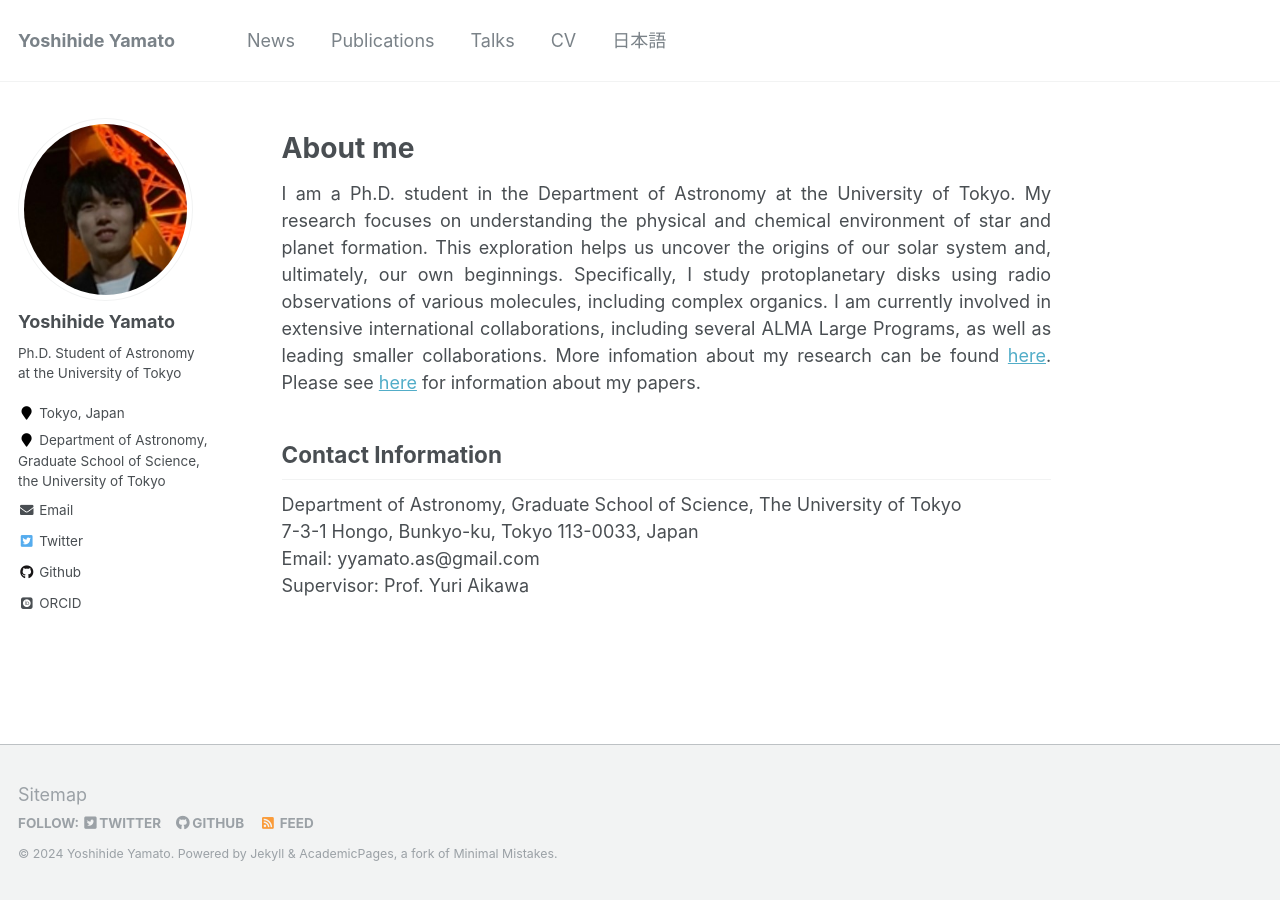
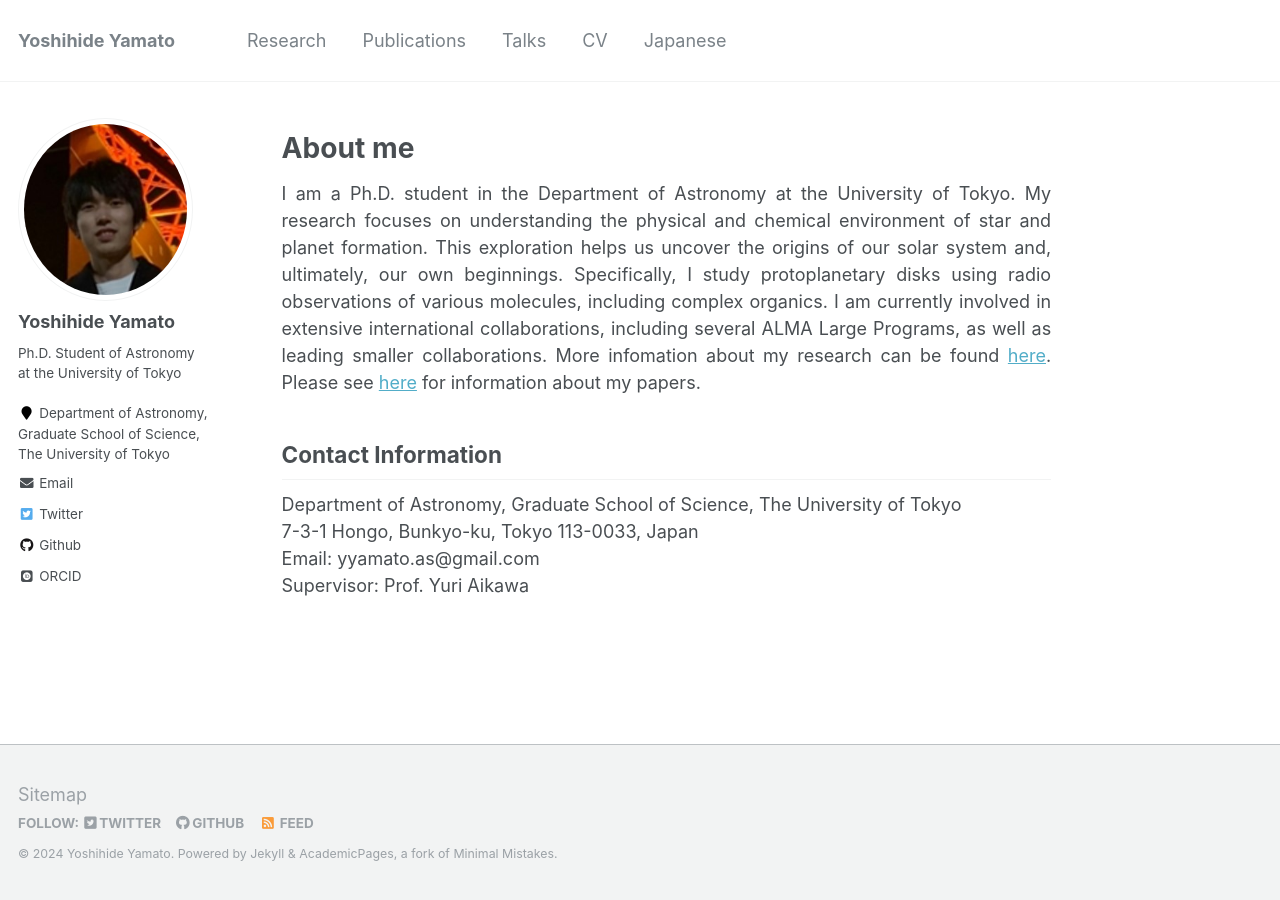
Before and after one commit to yyamato-as/website, a Jekyll site: the page built from _pages/about.md, in a window 1280 px wide. Built offline with Jekyll 4.4.1, drawn with Linux system fonts in a browser that asks for light colours; some web fonts are replaced.

Commit message:
Updated home page

```diff
--- a/_config.yml
+++ b/_config.yml
@@ -11,9 +11,9 @@ title                    : "Yoshihide Yamato"
 title_separator          : "-"
 name                     : &name "Yoshihide Yamato"
 description              : &description "personal description"
-url                      : https://yyamato-as.github.io/website_en # the base hostname & protocol for your site e.g. "https://mmistakes.github.io"
+url                      : https://yyamato-as.github.io/website # the base hostname & protocol for your site e.g. "https://mmistakes.github.io"
 baseurl                  : "" # the subpath of your site, e.g. "/blog"
-repository               : "yyamato-as/website_en"
+repository               : "yyamato-as/website"
 teaser                   :  # filename of teaser fallback teaser image placed in /images/, .e.g. "500x300.png"
 breadcrumbs              : false # true, false (default)
 words_per_minute         : 160
@@ -83,8 +83,8 @@ author:
   name             : "Yoshihide Yamato"
   avatar           : "profile.png"
   bio              : "Ph.D. Student of Astronomy at the University of Tokyo"
-  location         : "Tokyo, Japan"
-  employer         : "Department of Astronomy, <br> Graduate School of Science, <br> the University of Tokyo"
+  location         :
+  employer         : "Department of Astronomy, <br> Graduate School of Science, <br> The University of Tokyo"
   pubmed           : # "https://www.ncbi.nlm.nih.gov/pubmed/?term=john+snow"
   googlescholar    : # "http://yourfullgooglescholarurl.com"
   email            : "yyamato.as@gmail.com"
--- a/_data/navigation.yml
+++ b/_data/navigation.yml
@@ -1,7 +1,7 @@
 # main links links
 main:
-  - title: "News"
-    url: /markdown/
+  - title: "Research"
+    url: /research/
 
   - title: "Publications"
     url: /publications/
@@ -12,5 +12,5 @@ main:
   - title: "CV"
     url: /cv/
 
-  - title: "日本語"
+  - title: "Japanese"
     url: /jp/
```
